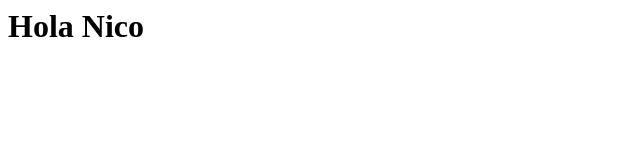
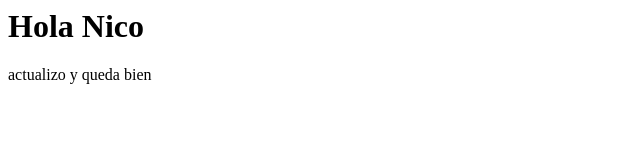
Before and after one commit to marian-vignau/demoparanico, a plain HTML site: page index.html in a window 1280 px wide. Shown: the whole page, without its empty margins (0-640 px from the left). Drawn offline with Linux system fonts and the light colour scheme.

Commit message:
Update index.html

```diff
--- a/index.html
+++ b/index.html
@@ -6,5 +6,6 @@
   </header>
   <body>
     <h1>Hola Nico</h1>
+    <p>actualizo y queda bien</p>
   </body>
 </html>
```
